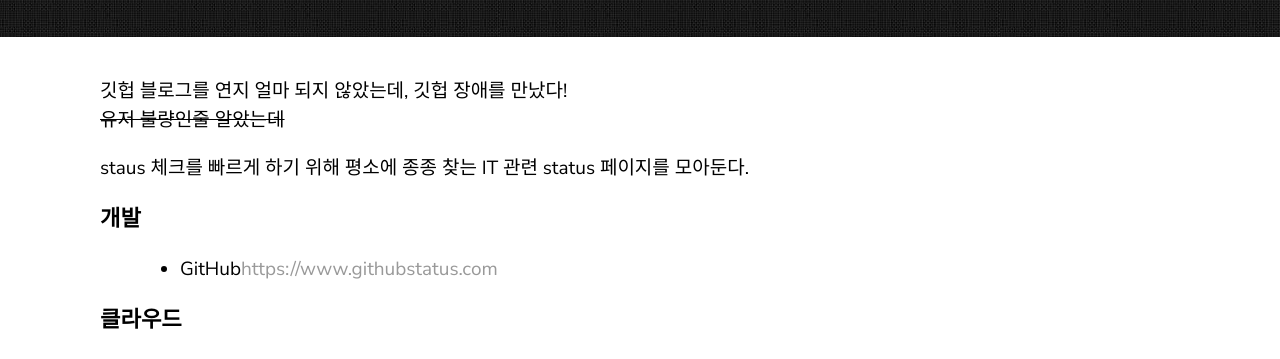
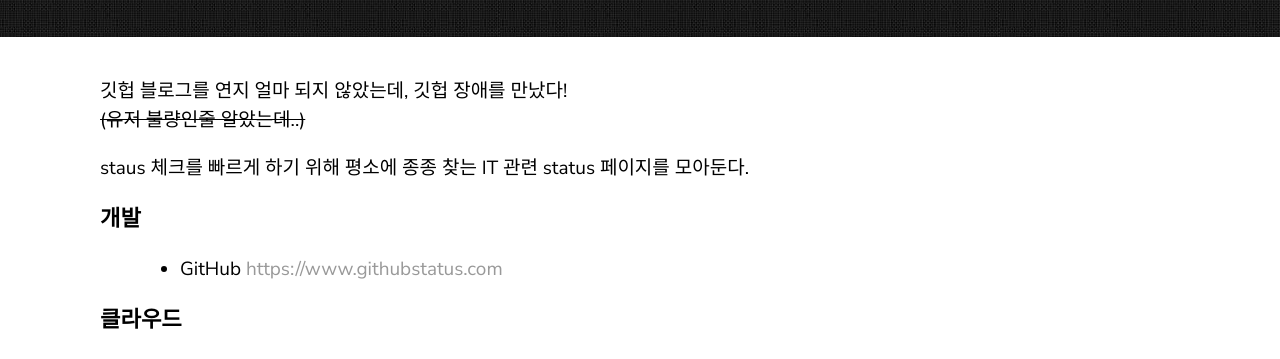
Before and after one commit to dbawriter/dbawriter.github.io, a Jekyll site: the page built from _posts/2020-07-13-status.markdown, in a window 1280 px wide. Shown: the part 395-754 px from the top of the page. Built offline with Jekyll 4.4.1, drawn with Linux system fonts in a browser that asks for light colours; comment, search, counter and statistics services are not loaded.

```diff
--- a/_posts/2020-07-13-status.markdown
+++ b/_posts/2020-07-13-status.markdown
@@ -7,13 +7,13 @@ tags: [etc, status, github]
 ---
 
 깃헙 블로그를 연지 얼마 되지 않았는데, 깃헙 장애를 만났다!
-~~유저 불량인줄 알았는데~~
+~~(유저 불량인줄 알았는데..)~~
 
 staus 체크를 빠르게 하기 위해 평소에 종종 찾는 IT 관련 status 페이지를 모아둔다.
 
 
 ### 개발
-> * GitHub[https://www.githubstatus.com](https://www.githubstatus.com){:target="_blank"}
+> * GitHub [https://www.githubstatus.com](https://www.githubstatus.com){:target="_blank"}
 
 ### 클라우드
 > * AWS [https://status.aws.amazon.com](https://status.aws.amazon.com){:target="_blank"}
```
